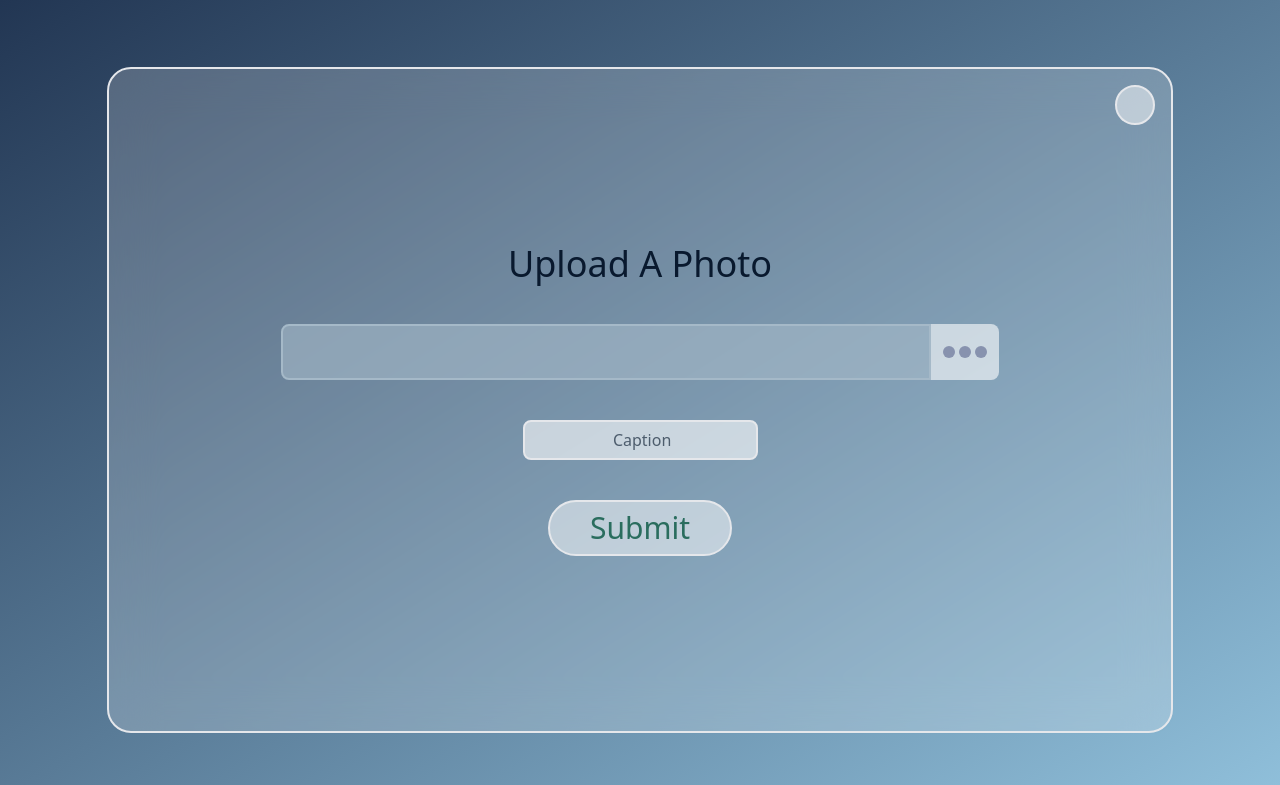
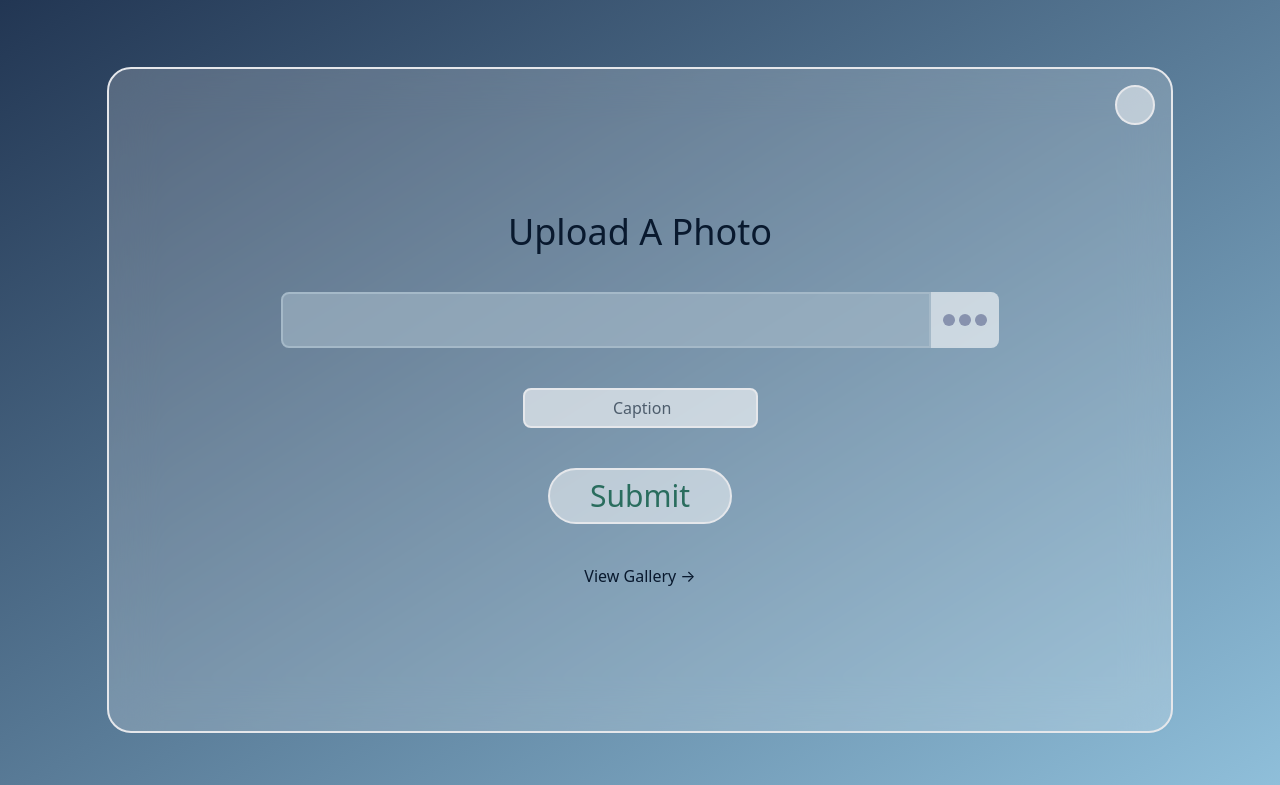
Before and after one commit to ianreve/flask-pinterest-gallery, a Flask app: page / in a window 1280 px wide. Shown: the top 785 px of the page. Run offline with Flask 2, Linux system fonts and the light colour scheme; data that the repository does not hold is empty.

Commit message:
added gallery link

```diff
--- a/static/css/styles.css
+++ b/static/css/styles.css
@@ -787,10 +757,6 @@ input[type="file"] {
   padding-right: 1rem;
 }
 
-.pt-8 {
-  padding-top: 2rem;
-}
-
 .text-center {
   text-align: center;
 }
@@ -809,33 +775,9 @@ input[type="file"] {
   line-height: 2.25rem;
 }
 
-.text-base {
-  font-size: 1rem;
-  line-height: 1.5rem;
-}
-
-.font-semibold {
-  font-weight: 600;
-}
-
-.leading-7 {
-  line-height: 1.75rem;
-}
-
 .text-\[\#2A6D5E\] {
   --tw-text-opacity: 1;
   color: rgb(42 109 94 / var(--tw-text-opacity));
-}
-
-.text-sky-500 {
-  --tw-text-opacity: 1;
-  color: rgb(14 165 233 / var(--tw-text-opacity));
-}
-
-.shadow {
-  --tw-shadow: 0 1px 3px 0 rgb(0 0 0 / 0.1), 0 1px 2px -1px rgb(0 0 0 / 0.1);
-  --tw-shadow-colored: 0 1px 3px 0 var(--tw-shadow-color), 0 1px 2px -1px var(--tw-shadow-color);
-  box-shadow: var(--tw-ring-offset-shadow, 0 0 #0000), var(--tw-ring-shadow, 0 0 #0000), var(--tw-shadow);
 }
 
 .backdrop-blur-xl {
@@ -1111,40 +1053,17 @@ input[type="file"] {
   Custom Scrollbar
   -------------------------------- */
 
-/* ::-webkit-scrollbar {
+::-webkit-scrollbar {
   width: 5px;
-}
-::-webkit-scrollbar-track {
-  background-color: transparent;
-  padding-top: 1rem;
-}
-::-webkit-scrollbar-thumb {
-  background-color: #286d5d;
-}
- */
-
-/* total width */
-
-::-webkit-scrollbar {
-  width: 14px;
 }
 
 ::-webkit-scrollbar-track {
-  box-shadow: inset 0 0 14px 14px transparent;
-  border: solid 4px transparent;
+  background-color: transparent;
   margin: 20px;
 }
 
 ::-webkit-scrollbar-thumb {
-  box-shadow: inset 0 0 14px 14px #286d5d;
-  border: solid 4px transparent;
-  border-radius: 14px;
-}
-
-/* set button(top and bottom of the scrollbar) */
-
-::-webkit-scrollbar-button {
-  display: none;
+  background-color: #286d5d;
 }
 
 .placeholder\:text-\[\#18293C\]::-moz-placeholder {
--- a/templates/index.html
+++ b/templates/index.html
@@ -49,11 +49,23 @@
       Submit
     </button>
   </div>
+
+  <div class="pt-8 text-base font-semibold leading-7">
+    <p>
+      <a
+        id="view"
+        onclick=""
+        href="#Gallery"
+        class="text-sky-500 hover:text-sky-600"
+        >View Gallery &rarr;</a
+      >
+    </p>
+  </div>
 </form>
 
 {% endblock content %} {% block gallery %}
-<div class="m-auto mt-10 columns-3 p-16">
+<div id="Gallery" class="m-auto mt-10 columns-3 p-16">
   {% for post in posts %} {% if post.mimetype %} <img class="mb-4 rounded-2xl
-  shadow w-full h-64 object-cover" src=/img/{{post.id}}> {% endif %} {% endfor
+  w-full h-5/6 object-scale-down " src=/img/{{post.id}}> {% endif %} {% endfor
   %} {% endblock gallery %}
 </div>
```
Also changed, not shown: other parts of static/css/styles.css (+7 -42 lines), tailwind.css.
